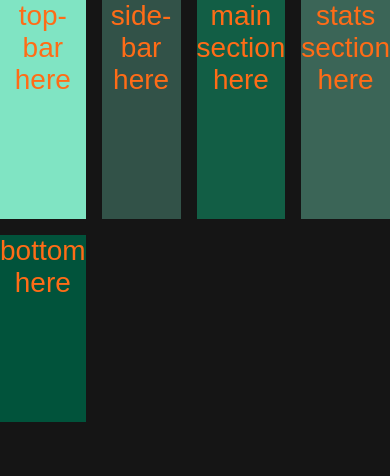
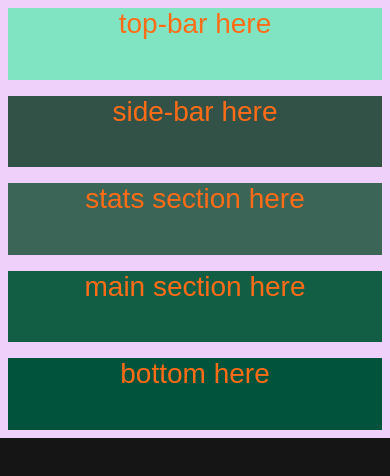
Before and after one commit to OGester/dashboard-frontend-project, a Next.js app: page / in a window 390 px wide. Shown: the top 476 px of the page. Built offline with nearby package versions, Linux system fonts and the light colour scheme; a web font is replaced by a local one.

Commit message:
started testing responsiveness for tablet and mobile.

```diff
--- a/src/components/dashboard/Dashboard.js
+++ b/src/components/dashboard/Dashboard.js
@@ -2,6 +2,7 @@ import styles from "../../styles/layout/dashboardLayout.module.scss";
 
 export default async function Dashboard() {
   return (
+    <div className={styles.dashboardContainer}>
       <div className={styles.grid}>
         <div className={styles.topContainer}>top-bar here</div>
         <div className={styles.leftContainer}>side-bar here</div>
@@ -9,7 +10,6 @@ export default async function Dashboard() {
         <div className={styles.statsContainer}>stats section here</div>
         <div className={styles.bottomContainer}>bottom here</div>
       </div>
+    </div>
   );
 }
-
-//<div className={styles.dashboardContainer}></div>
--- a/src/styles/layout/dashboardLayout.module.scss
+++ b/src/styles/layout/dashboardLayout.module.scss
@@ -2,15 +2,21 @@
 
 @import url("https://fonts.googleapis.com/css2?family=Special+Gothic+Expanded+One&display=swap");
 
-/* .dashboardContainer {
+.dashboardContainer {
   background-color: rgb(239, 208, 251);
   padding: 2rem;
-} */
+}
 
 .grid {
+  --column-count: 4;
   display: grid;
   gap: 1rem;
-  grid-template-columns: repeat(4, 1fr);
+  grid-template-columns: repeat(var(--column-count), 1fr);
+  grid-template-areas:
+    "head head head stats"
+    "side main main stats"
+    "side main main stats"
+    "side bottom bottom bottom";
 
   align-items: stretch;
   justify-items: stretch;
@@ -21,6 +27,7 @@
 }
 
 .topContainer {
+  grid-area: head;
   background-color: rgb(128, 228, 195);
   color: variable.$color-fire;
   font-size: variable.$font-xl;
@@ -28,6 +35,7 @@
 }
 
 .leftContainer {
+  grid-area: side;
   background-color: rgb(50, 82, 72);
   color: variable.$color-fire;
   font-size: variable.$font-xl;
@@ -35,6 +43,7 @@
 }
 
 .mainContainer {
+  grid-area: main;
   background-color: rgb(18, 94, 69);
   color: variable.$color-fire;
   font-size: variable.$font-xl;
@@ -42,6 +51,7 @@
 }
 
 .statsContainer {
+  grid-area: stats;
   background-color: rgb(59, 101, 87);
   color: variable.$color-fire;
   font-size: variable.$font-xl;
@@ -49,8 +59,40 @@
 }
 
 .bottomContainer {
+  grid-area: bottom;
   background-color: rgb(1, 83, 59);
   color: variable.$color-fire;
   font-size: variable.$font-xl;
   text-align: center;
 }
+
+//MEDIA QUERIES
+
+@media (width < 600px) {
+  .dashboardContainer {
+    padding: 0.5rem;
+  }
+
+  .grid {
+    --column-count: 1;
+    grid-template-columns: 1fr;
+    grid-template-areas:
+      "head"
+      "side"
+      "stats"
+      "main"
+      "bottom";
+  }
+}
+
+@media (width < 900px) and (width >= 600px) {
+  .grid {
+    //--column-count: 3;
+    grid-template-columns: 10rem 1fr;
+    grid-template-areas:
+      "head head"
+      "side main"
+      "side stats"
+      "bottom bottom";
+  }
+}
```
Lines whose indentation alone changed are shown as unchanged.
